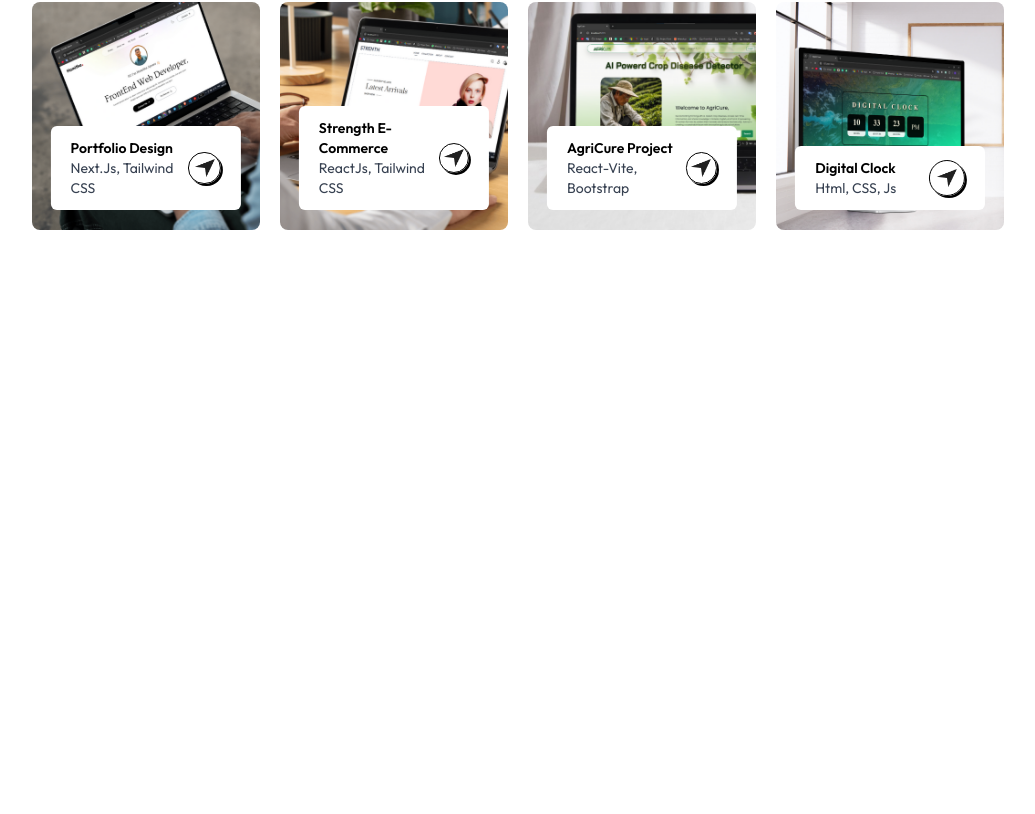
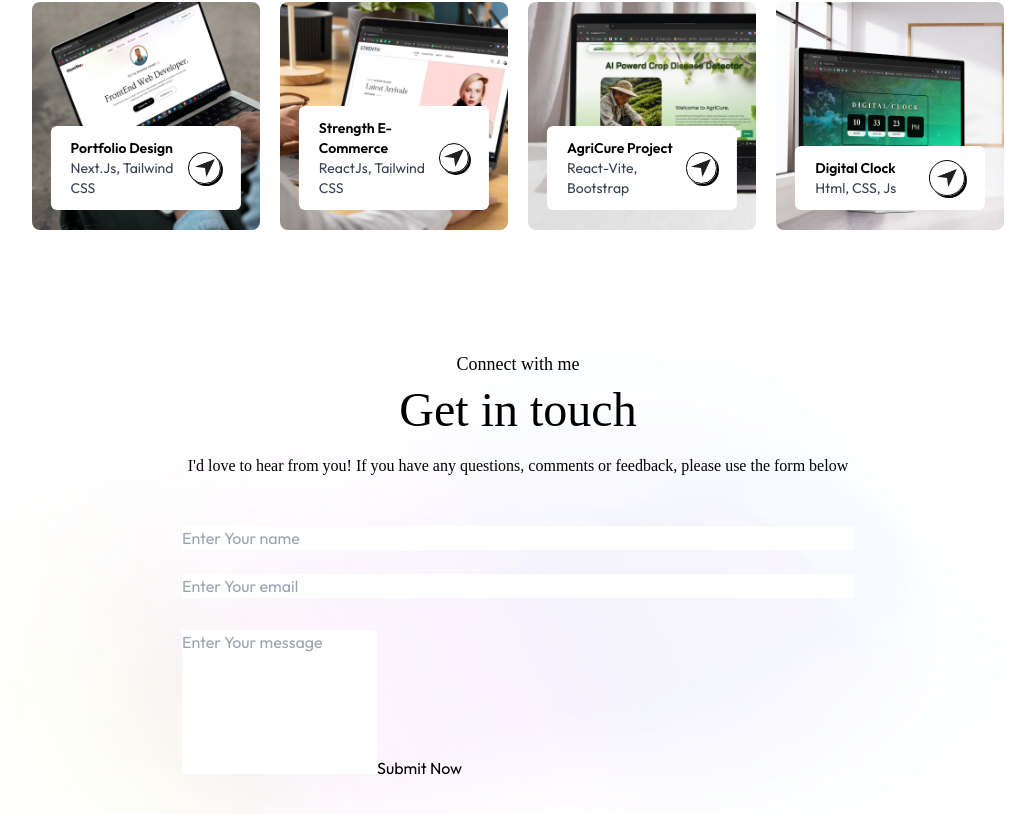
Before and after one commit to hamithakd99/Portfolio-Hamitha, a Next.js app: page / in a window 1280 px wide. Shown: the part 1835-2649 px from the top of the page, without its empty margins (122-1157 px from the left). Before the commit the page ends 2145 px from the top, so only its background shows below. Built offline with nearby package versions, Linux system fonts and the light colour scheme; a web font is replaced by a local one.

Commit message:
create form section

```diff
--- /dev/null
+++ b/app/Components/Contact.jsx
@@ -0,0 +1,23 @@
+import React from 'react'
+
+const Contact = () => {
+  return (
+    <div id='contact' className='w-full px-[12%] py-10 scroll-mt-20 bg-[url("/footer-bg-color.png")] bg-no-repeat bg-[length:90%_auto]'>
+      <h4 className="text-center mb-2 text-lg font-Ovo">Connect with me</h4>
+      <h2 className="text-center text-5xl font-Ovo">Get in touch</h2>
+      <p className="text-center max-w-2xl mx-auto mt-5 mb-12 font-Ovo">
+        I'd love to hear from you! If you have any questions, comments or feedback, please use the form below
+      </p>
+      <form action="" className='max-w-2xl mx-auto'>
+        <div className='grid grid-cols-auto gap-6 mt-10 mb-8'>
+          <input type="text" placeholder='Enter Your name' required className=''/>
+          <input type="email" placeholder='Enter Your email' required/>
+        </div>
+        <textarea rows='6' name="" id="" placeholder='Enter Your message' required className='resize-none'></textarea>
+        <button type="submit">Submit Now</button>
+      </form>
+    </div>
+  )
+}
+
+export default Contact
--- a/app/page.js
+++ b/app/page.js
@@ -1,6 +1,7 @@
 'use client'
 
 import About from "./Components/About";
+import Contact from "./Components/Contact";
 import Header from "./Components/Header";
 import Navbar from "./Components/Navbar";
 import Work from "./Components/Work";
@@ -12,6 +13,7 @@ export default function Home() {
     <Header />
     <About />
     <Work />
+    <Contact />
     </>
   );
 }
```
